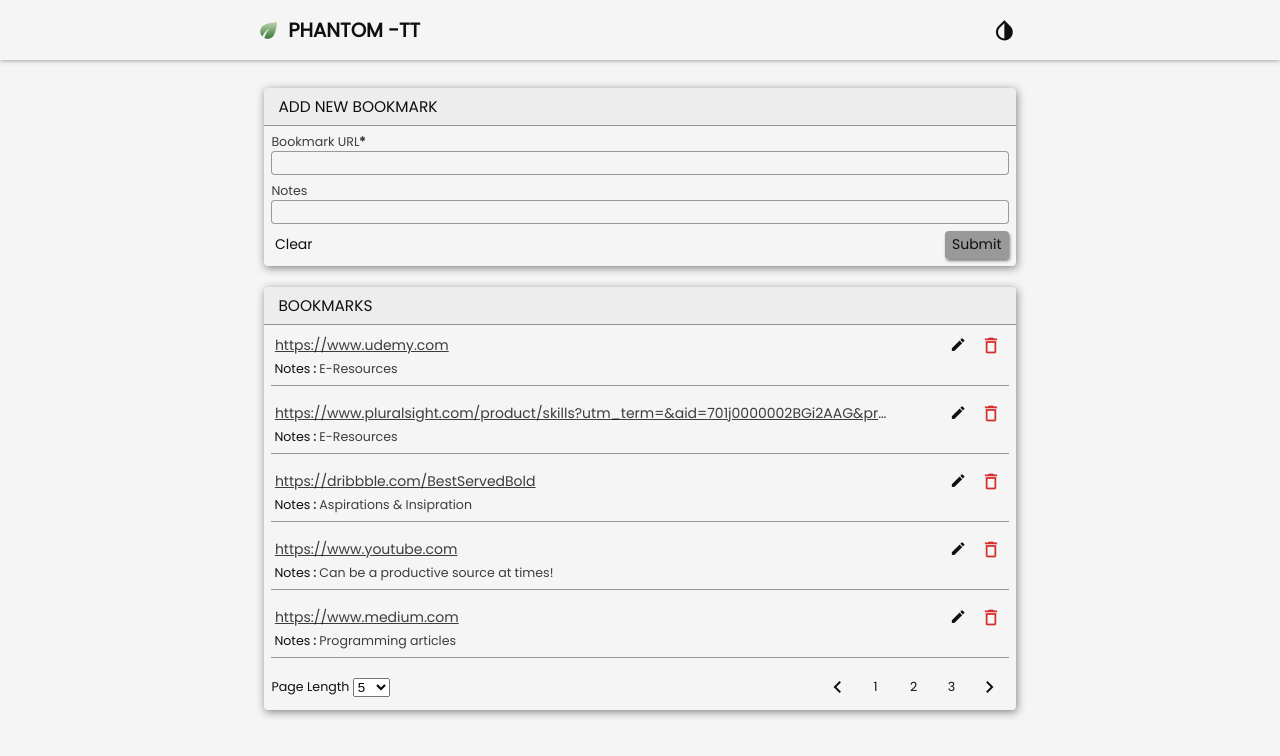
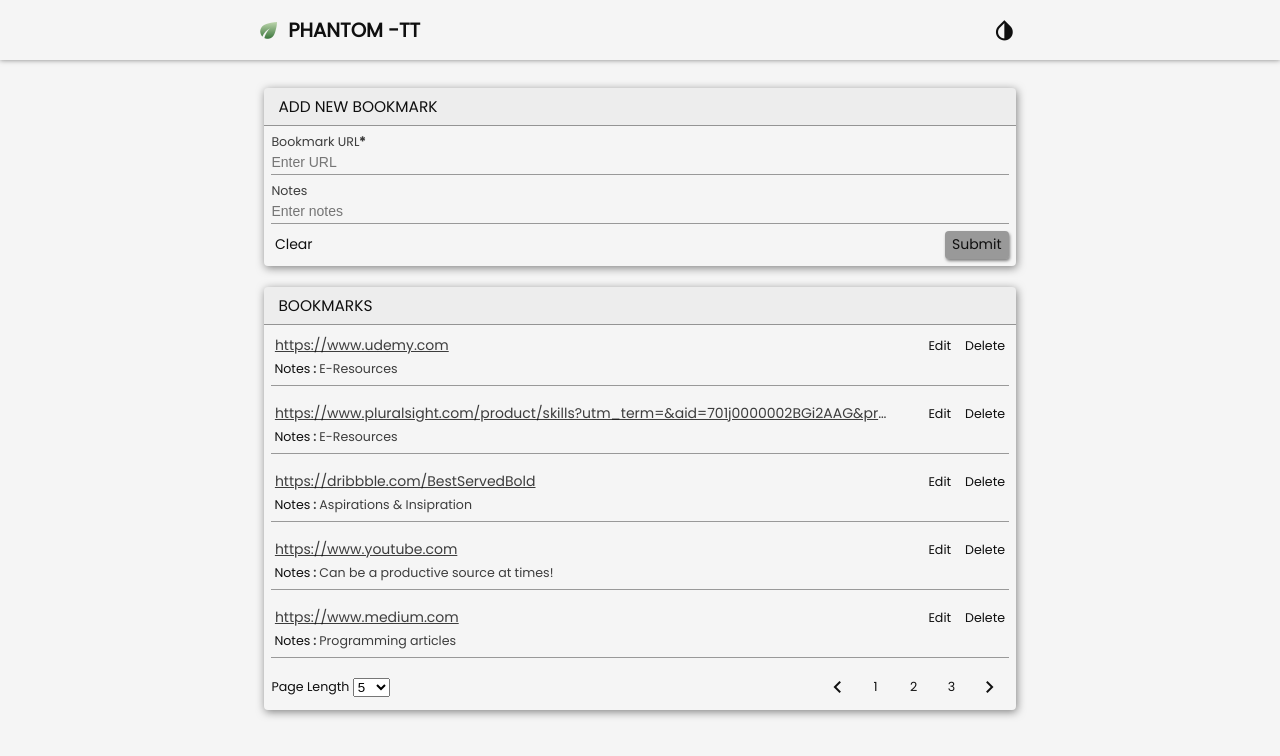
Before and after one commit to SamAlexMunro/PhantomTechTask, an Angular app: page / in a window 1280 px wide. Both pictures are taken after a click on the button "Generate". Shown: the top 756 px of the page. Built offline with nearby package versions, Linux system fonts and the light colour scheme.

Commit message:
Some small css changes

```diff
--- a/src/app/_core/bookmarks/add-or-edit-bookmark/add-or-edit-bookmark.component.html
+++ b/src/app/_core/bookmarks/add-or-edit-bookmark/add-or-edit-bookmark.component.html
@@ -3,7 +3,7 @@
   <label for="urlInput" phantom-input-label>
     Bookmark URL<b>*</b>
   </label>
-  <input type="text" phantom-input class="input" formControlName="url" id="urlInput">
+  <input type="text" phantom-input class="input" formControlName="url" id="urlInput" placeholder="Enter URL">
   <div *ngIf="url.invalid && (url.dirty || url.touched)">
     <p phantom-input-error *ngIf="url.errors.invalidUrl">
       {{url.errors.invalidUrl.errorMessage}}
@@ -14,7 +14,7 @@
   </div>
   <!-- Notes Input -->
   <label for="noteInput" phantom-input-label>Notes</label>
-  <input type="text" phantom-input class="input" formControlName="note" id="noteInput">
+  <input type="text" phantom-input class="input" formControlName="note" id="noteInput" placeholder="Enter notes">
   <!-- Form submission, clear and cancel controls -->
   <div class="row">
     <!-- Clear Button -->
--- a/src/app/_core/bookmarks/bookmark/bookmark.component.html
+++ b/src/app/_core/bookmarks/bookmark/bookmark.component.html
@@ -5,16 +5,12 @@
       <!-- Bookmark URL -->
       <a class="bookmark__view-top-url" [href]="bookmark?.url" target="_blank">{{bookmark?.url}}</a>
       <!-- Edit Button -->
-      <button phantom-icon-button class="bookmark__view-top-edit" (click)="enableEdit(bookmark)">
-        <i class="material-icons">
-          edit
-        </i>
+      <button phantom-button-flat class="bookmark__view-top-edit" (click)="enableEdit(bookmark)">
+        Edit
       </button>
       <!-- Delete Button-->
-      <button phantom-icon-button class="bookmark__view-top-delete" (click)="enableDelete()" *ngIf="!successPage">
-        <i class="material-icons">
-          delete_outline
-        </i>
+      <button phantom-button-flat class="bookmark__view-top-delete" (click)="enableDelete()" *ngIf="!successPage">
+        Delete
       </button>
     </div>
     <!-- Bookmark notes -->
@@ -37,7 +33,7 @@
         <!-- Cancel Delete Button -->
         <button phantom-button-flat class="bookmark__delete-row-cancel" (click)="cancelDelete()">Cancel</button>
         <!-- Confirm Delete Button -->
-        <button phantom-button-delete (click)="deleteBookmark(bookmark?.id)">Delete</button>
+        <button phantom-button (click)="deleteBookmark(bookmark?.id)" class="bookmark__delete-row-deleteBtn">Delete</button>
       </div>
   </div>
 </div>
--- a/src/app/_core/bookmarks/bookmark/bookmark.component.scss
+++ b/src/app/_core/bookmarks/bookmark/bookmark.component.scss
@@ -26,18 +26,12 @@
 
           &-edit {
             margin-left: auto;
-
-            >i {
-              font-size: 1.2rem;
-            }
-
+            margin-right: $sPadding;
+            font-size: $sFont;
           }
 
           &-delete {
-            >i {
-              font-size: 1.5rem;
-              color: phantom-colour($theme, error);
-            }
+            font-size: $sFont;
           }
         }
 
@@ -67,7 +61,7 @@
       }
 
       &__delete {
-        margin-top: $sPadding;
+        margin-top: $mPadding;
         align-items: center;
 
         &-tag{
@@ -77,9 +71,15 @@
           }
         }
         &-row {
-          margin-top: $sPadding;
+          margin-top: $xsPadding;
           display: flex;
           justify-content: space-between;
+          &-deleteBtn{
+            background: phantom-colour($theme, error, secondary-text);;
+            &:hover{
+              background: phantom-colour($theme, error, primary-text);;
+            }
+          }
         }
       }
     }
--- a/src/app/_scss/elementThemes/button.scss
+++ b/src/app/_scss/elementThemes/button.scss
@@ -33,15 +33,6 @@
     }
   }
 
-  button[phantom-button-delete] {
-    border-radius: $radius;
-    background: phantom-colour($theme, error, secondary-text);
-
-    &:hover {
-      background: phantom-colour($theme, error, primary-text);
-    }
-  }
-
   button[phantom-button][disabled],
   button[phantom-button-delete][disabled] {
     background: phantom-colour($theme, foreground, disabled);
--- a/src/app/_scss/elementThemes/input.scss
+++ b/src/app/_scss/elementThemes/input.scss
@@ -2,9 +2,10 @@
   input[phantom-input] {
     color: phantom-colour($theme, foreground, secondary-text);
     background: phantom-colour($theme, background);
-    border-radius: $radius;
-    border: 1px solid phantom-colour($theme, foreground, weak-border);
-    padding: $xsPadding $sPadding;
+    border: unset;
+    border-bottom: 1px solid phantom-colour($theme, foreground, weak-border);
+    padding: $xsPadding 0;
+    font-size: 1rem;
     display: block;
     width: 100%;
   }
--- a/src/app/_scss/mixins.scss
+++ b/src/app/_scss/mixins.scss
@@ -21,11 +21,11 @@
 
 @mixin activeElementHover ($color) {
   background: linear-gradient(120deg, transparent 0%, transparent 50%, $color 50%);
-  background-size: 235%;
+  background-size: 245%;
   transition: all 0.25s linear;
 
   &:hover {
-    background-position: 100%;
+    background-position: 99%;
     cursor: pointer;
   }
 }
```
